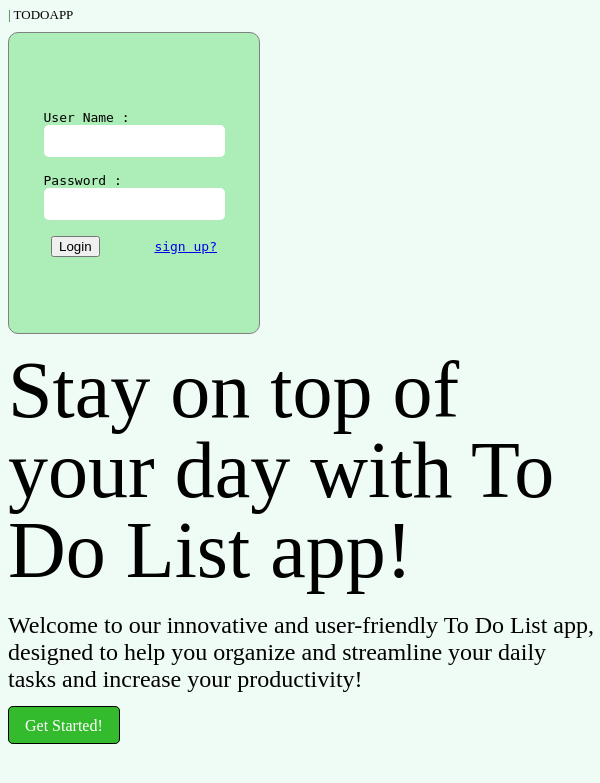
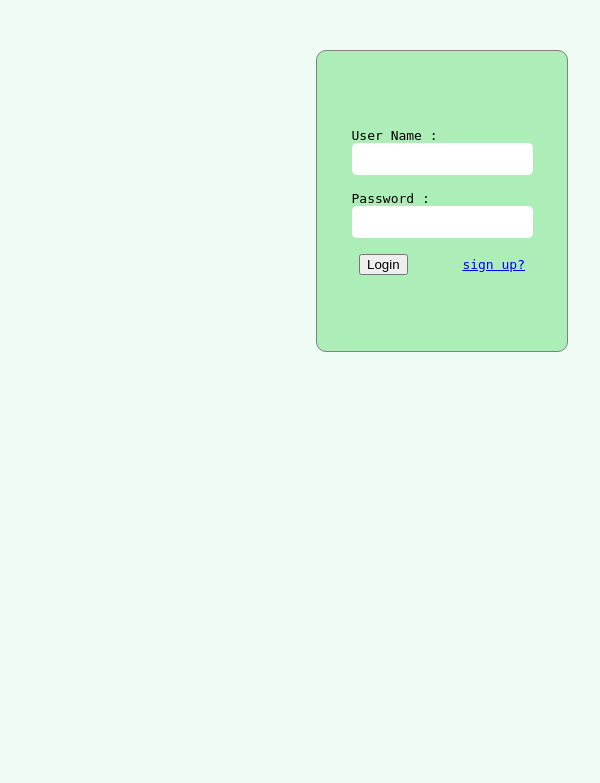
Before and after one commit to chaman56/ToDoApp, a Node server app: page / in a window 600 px wide. Shown: the top 783 px of the page. Run offline with Node 20, Linux system fonts and the light colour scheme; some libraries are stand-ins or nearby versions; some web fonts are replaced.

Commit message:
Add files via upload

```diff
--- a/views/login.ejs
+++ b/views/login.ejs
@@ -19,7 +19,9 @@
       <a class="darkbtn" href="/signup">Get Started!</a>&nbsp;&nbsp;
     </div>
   </div>
+
   <div class="right">
+    <div class="h2 text" style="font-size: small;"><span style="color:rgb(31, 93, 31)">|</span> TODOAPP</div>
   <form action="api/users" method="get">
       <div class="container">
         <div>
@@ -36,6 +38,10 @@
         </div>
       </div>
     </form>
+    <h1 class="text">Stay on top of your day with To Do List app!</h1>
+    <p class="text">Welcome to our innovative and user-friendly To Do List app, designed to
+      help you organize and streamline your daily tasks and increase your productivity!</p>
+    <a class="darkbtn text" href="/signup">Get Started!</a>&nbsp;&nbsp;
   </div>
 
   <style>
@@ -59,6 +65,7 @@
       border-radius: 10px;
       background: rgb(173, 237, 183);
       font-family: monospace;
+      margin: 1rem;
     }
     input{
       height: 30px;
@@ -92,28 +99,46 @@
     border-radius: 5px;
     margin-top:2rem;
     }
-
+    @media only screen and (min-width: 600px) {
+      .text{
+        display: none;
+      }
+    }
     @media only screen and (max-width: 600px) {
       .container{
         width: 250px;
         height: 300px;
-        position: absolute;
-        top: 2rem;
-        flex-wrap: wrap;
-      }
-      .contain{
-        position: absolute;
-        top: 350px;
-      }
-      .contain .h2{
-        position: absolute;
-        top: -343px;
+        float: right;
+        margin: 1rem;
       }
       body{
-        display: block;
+        display: inline;
+      }
+      .left{
+        display: none;
+      }
+      .right{
+        padding: 1rem;
       }
     }
-
+    @media only screen and (max-width: 350px) {
+      .container{
+        width: 250px;
+        height: 300px;
+        float: right;
+      }
+      body{
+        display: flex;
+        flex-direction: column;
+      }
+      .left{
+        display: none;
+      }
+      .right{
+        padding: 1rem;
+        padding-top: 0;
+      }
+    }
   </style>
 </body>
 </html>
```
Also changed, not shown: views/signup.ejs (+39 -12 lines).
